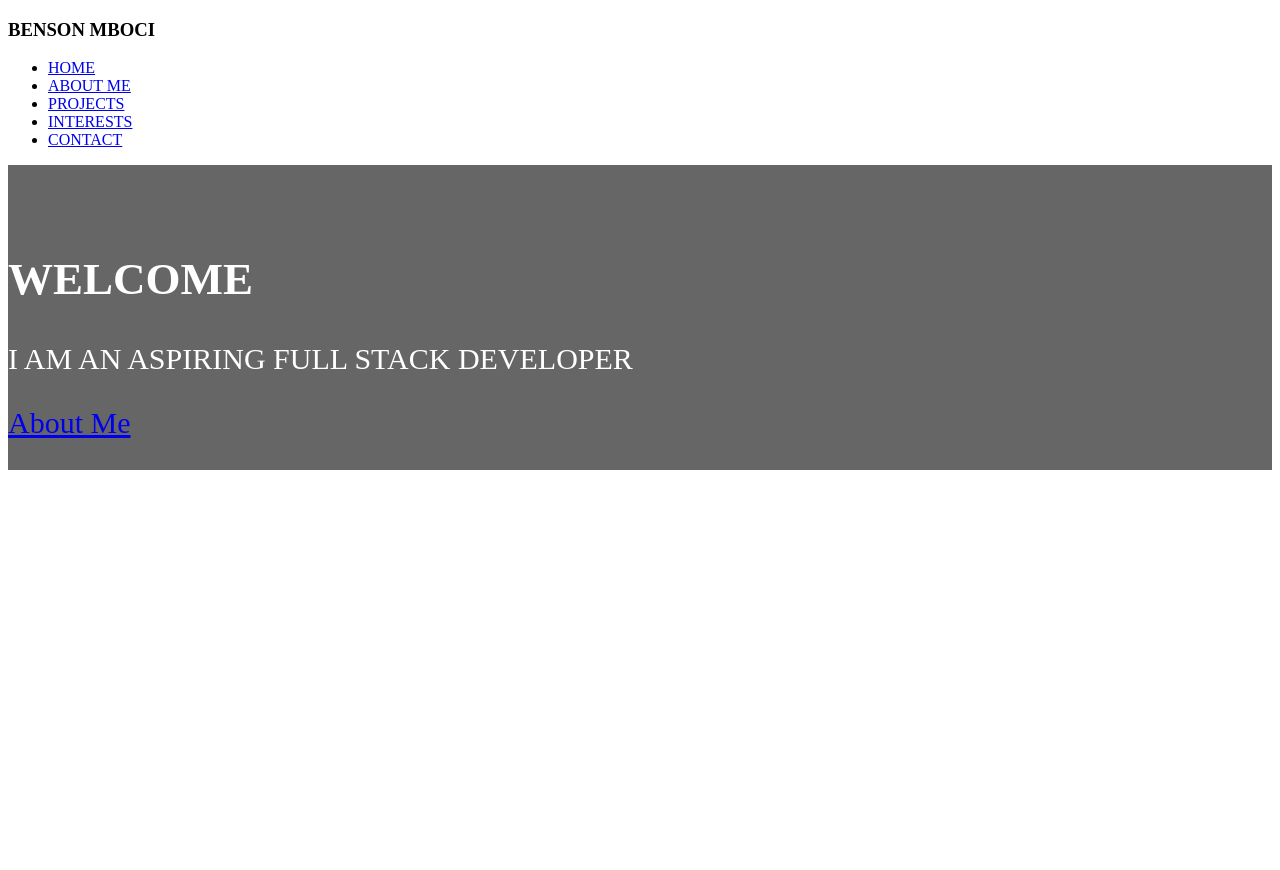
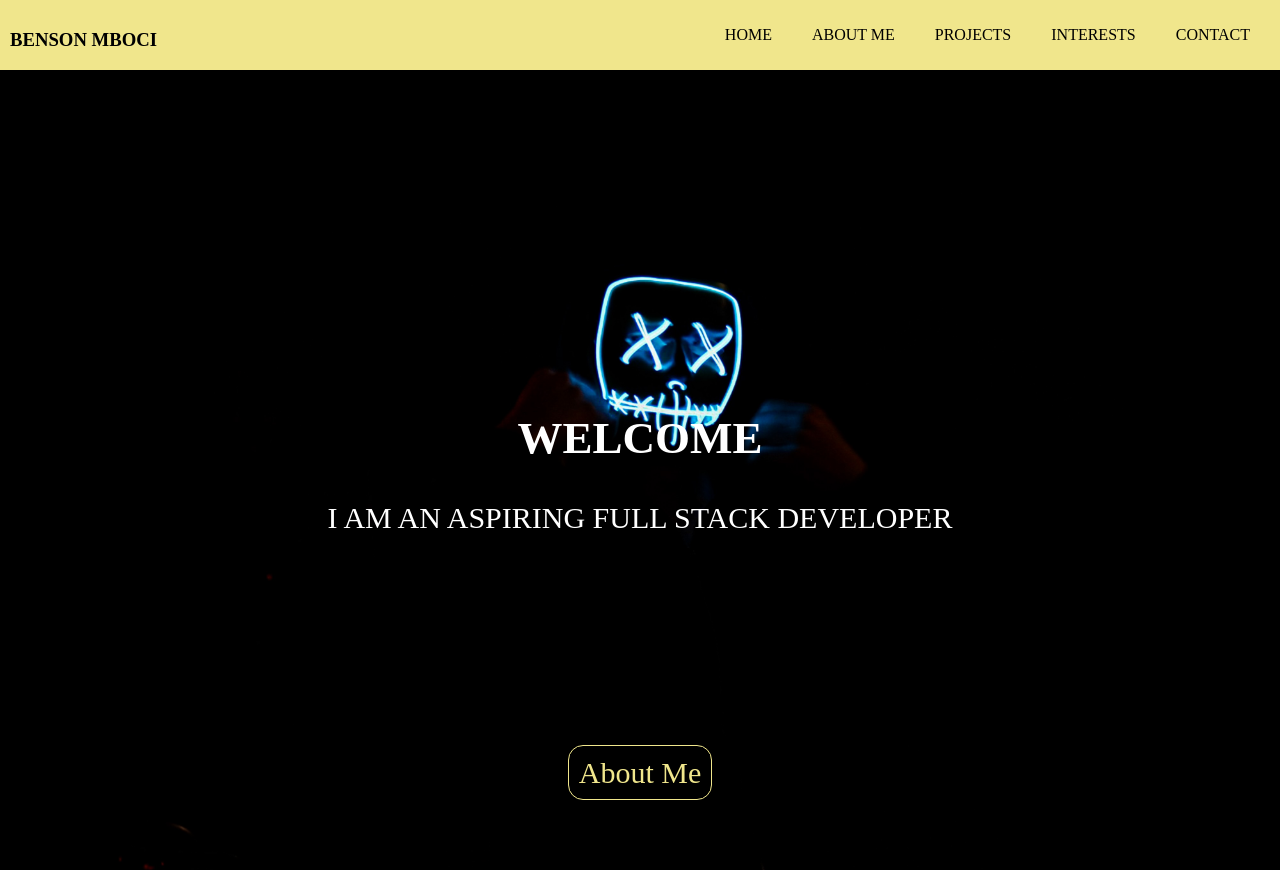
Before and after one commit to Kabu1/myportfolio, a plain HTML site: page index.html in a window 1280 px wide. Before the commit the page ends 800 px from the top, so only its background shows below. Drawn offline with Linux system fonts and the light colour scheme.

Commit message:
Add styling of the navigation bar

```diff
--- a/css/styles.css
+++ b/css/styles.css
@@ -1,12 +1,66 @@
+#portfolio{
+  margin: 0px;
+  padding: 0px;
+  overflow-x: hidden;
+}
+/*navigation bar styling*/
+
+#navbar{
+  background-color:khaki;
+  color: black;
+  display: flex;
+  justify-content: space-between;
+  padding: 10px;
+  position: sticky;
+  top:0;
+  z-index: 10;
+  height: 50px;
+}
+#navbar ul{
+  display: flex;
+  list-style: none;
+  text-decoration: none;
+}
+#navbar li a {
+  color: black;
+  padding: 20px;
+  text-decoration: none;
+
+}
+#navbar li a:hover{
+  background-color: greenyellow;
+  border-radius: 20px;
+}
+
+/*home styling*/
 #home{
-    background: linear-gradient(rgba(0, 0, 0, 0.6), rgba(0, 0, 0, 0.6)),url(../img/homepage.jpeg)  no-repeat center center fixed;
+  background: url(../img/im.jpeg)  no-repeat center center fixed;
   -webkit-background-size: cover;
   -moz-background-size: cover;
   -o-background-size: cover;
   background-size: cover;
-    padding-top: 50px;
-    padding-bottom: 30px;
+  color: white;
   font-size: 30px;
-    color: white;
+  text-align: center;
 }
+.homepage{
+  position: relative;
+  height: 100vh;
+  width: 100%;
+  display: flex;
+  justify-content: center;
+  align-items: center;
 }
+.scroll{
+  position: absolute;
+  bottom: 80px;
+  text-decoration: none;
+}
+.btn{
+color: khaki;
+text-decoration: none;
+padding: 10px;
+border: 1px solid khaki;
+border-radius: 15px;
+font-weight: 100;
+}
--- a/index.html
+++ b/index.html
@@ -4,9 +4,9 @@
     <meta charset="UTF-8">
     <meta name="viewport" content="width=device-width, initial-scale=1.0">
     <link rel="stylesheet" href="css/styles.css">
-    <title>Portfolio</title>
+    <title>BENSON MBOCI</title>
 </head>
-<body>
+<body id="portfolio">
     <!--Navbar-->
     <nav id="navbar">
         <h3>BENSON MBOCI</h3>
```
Also changed, not shown: img/1.jpeg (added), img/2.jpg (added), img/home.jpg (added), img/homepage.jpeg (added), img/im.jpeg (added), img/portfolio.jpg (added). Lines whose indentation alone changed are shown as unchanged.
